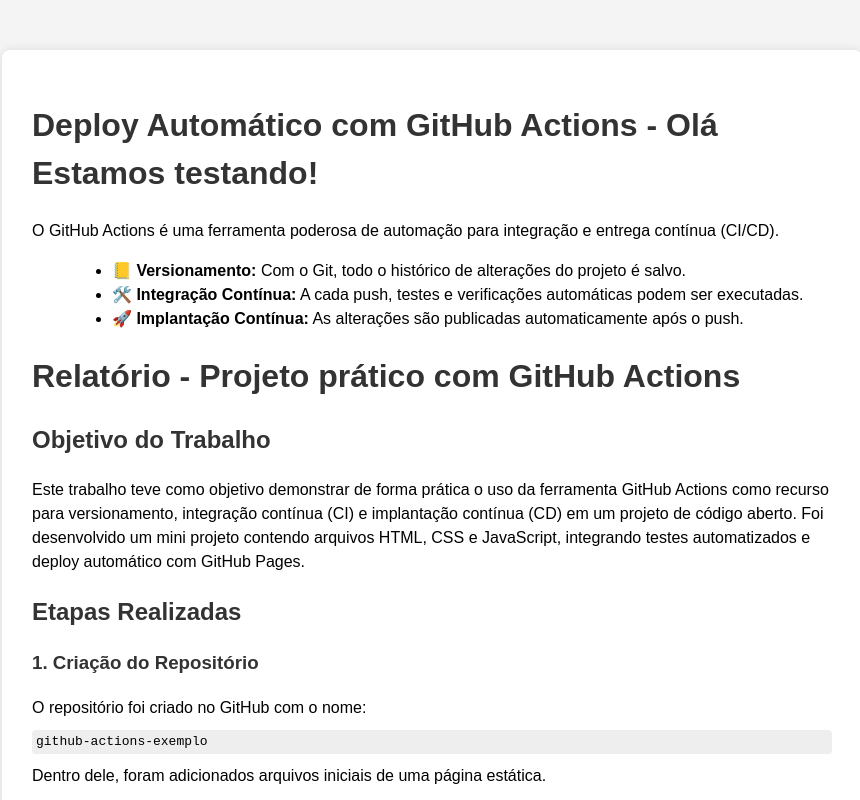
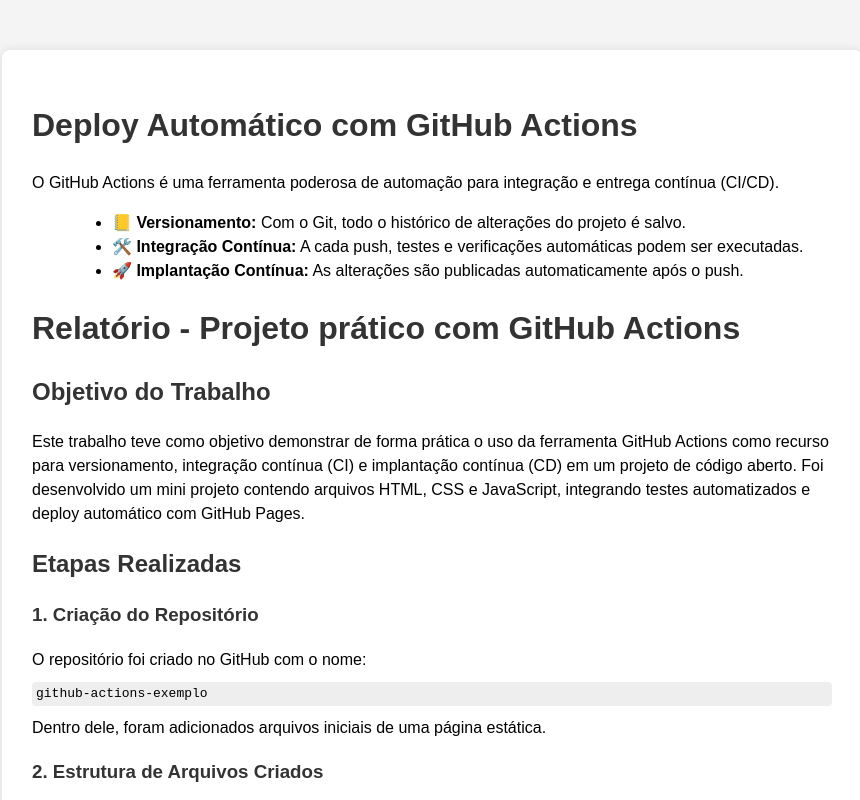
Before and after one commit to KethelenParra/github-actions-exemplo, a website: page index.html in a window 1280 px wide. Shown: the top 800 px of the page, without its empty margins (208-1068 px from the left). Drawn offline with Linux system fonts and the light colour scheme; no server answers.

Commit message:
testando

```diff
--- a/index.html
+++ b/index.html
@@ -10,7 +10,7 @@
 
 <body>
   <div class="container">
-    <h1>Deploy Automático com GitHub Actions - Olá Estamos testando!</h1>
+    <h1>Deploy Automático com GitHub Actions</h1>
     <p>O GitHub Actions é uma ferramenta poderosa de automação para integração e entrega contínua (CI/CD).</p>
     <ul>
       <li><strong>📒 Versionamento:</strong> Com o Git, todo o histórico de alterações do projeto é salvo.</li>
```
